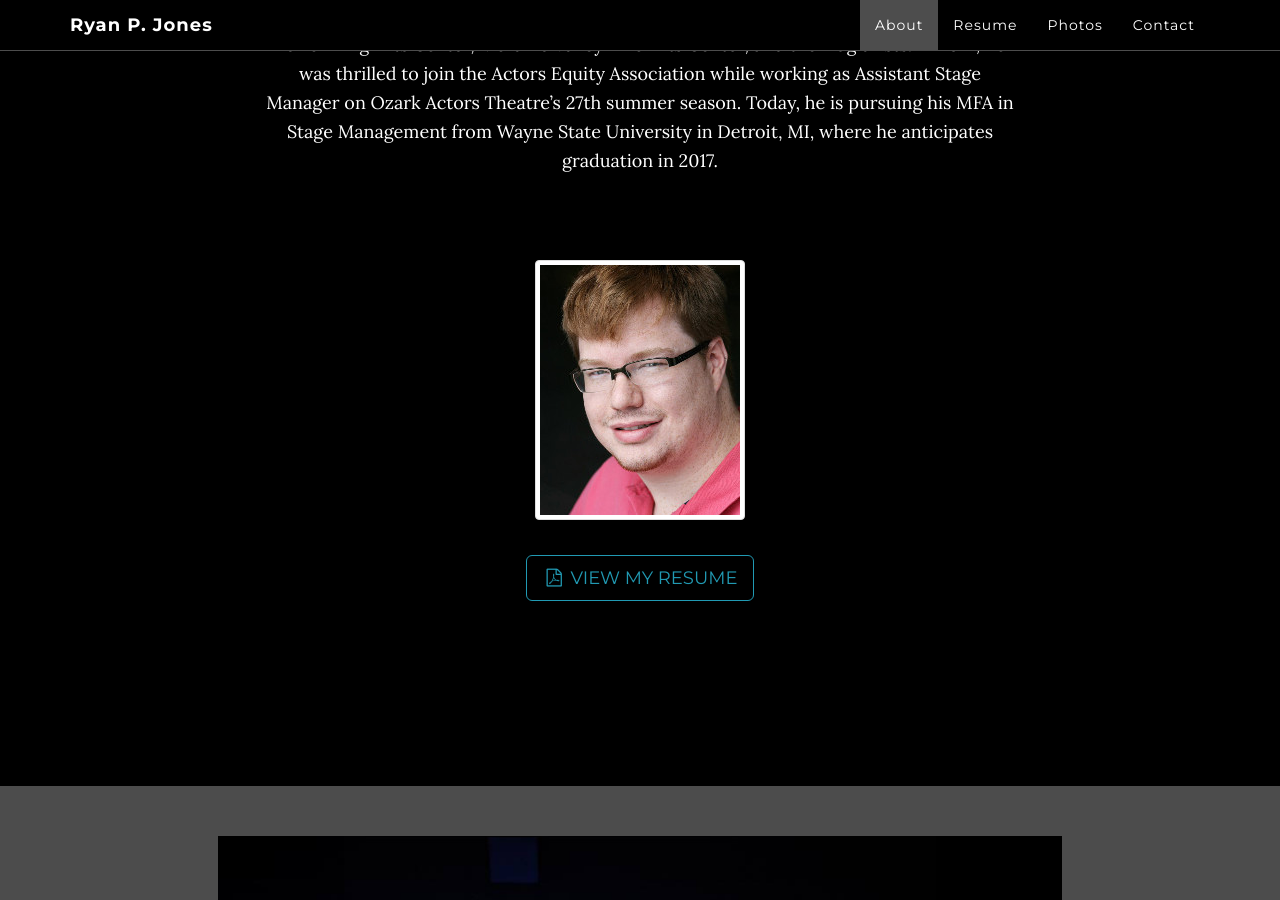
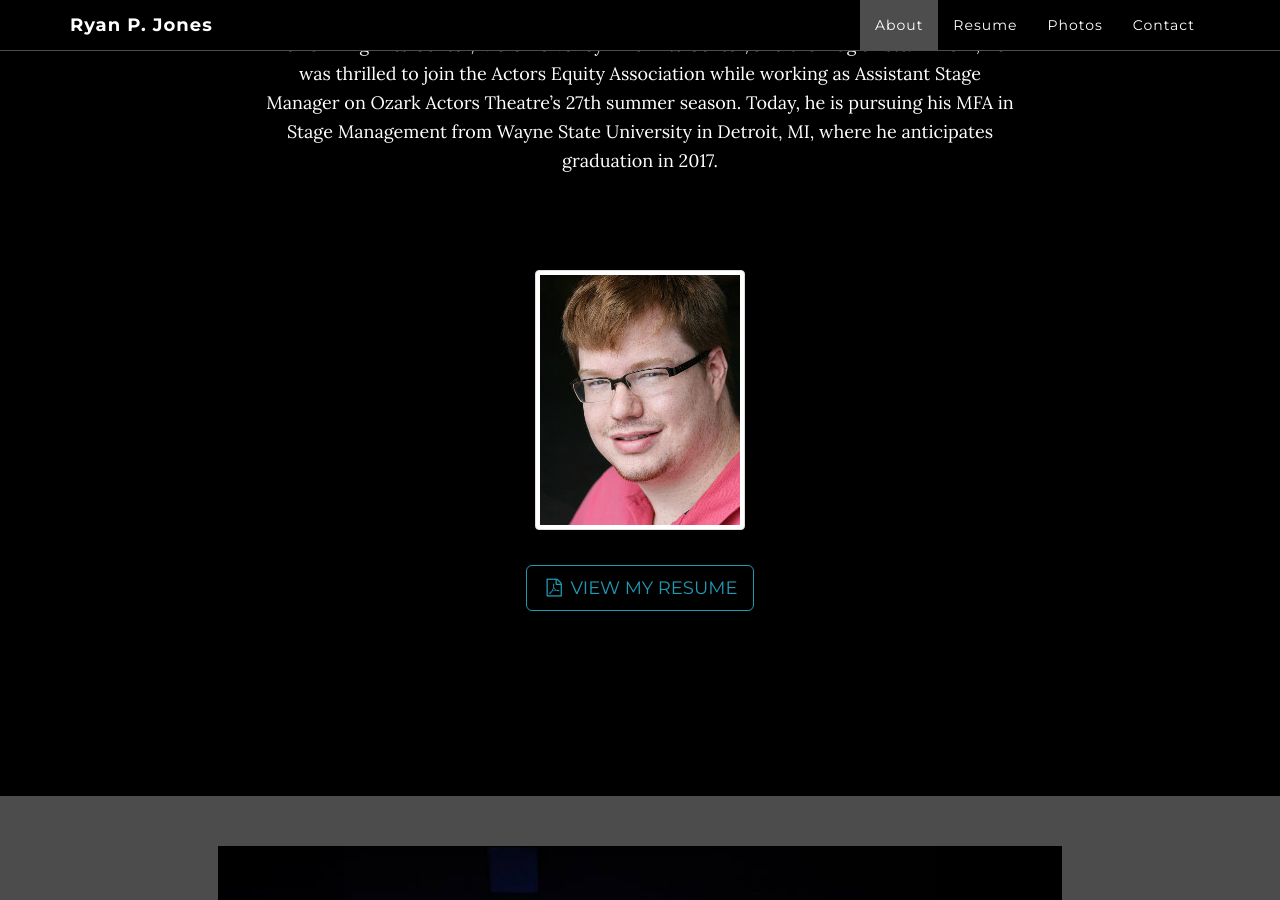
Before and after one commit to ryanpjones/ryanpjones.github.io, a Jekyll site: the page built from index.html, in a window 1280 px wide and 900 px high, scrolled down 1625 px. Built offline with Jekyll 4.4.1, drawn with Linux system fonts in a browser that asks for light colours; nearby versions of some CDN libraries.

Commit message:
Increase padding above headshot

```diff
--- a/_includes/about.md
+++ b/_includes/about.md
@@ -8,7 +8,7 @@ Outside of his academic work, Ryan has traveled to work at regional theatres acr
 The following year, Ryan moved to Chicago where he joined the creative teams of Jedlicka Performing Arts Center, Moraine Valley Fine Arts Center, and the Plagiarists.  In 2014, he was thrilled to join the Actors Equity Association while working as Assistant Stage Manager on Ozark Actors Theatre’s 27th summer season.  Today, he is pursuing his MFA in Stage Management from Wayne State University in Detroit, MI, where he anticipates graduation in 2017.
 
 ![Ryan P. Jones](/static/img/Headshot.jpg){: .img-thumbnail}
-{: style="padding-top:50px" #resume}
+{: style="padding-top:60px" #resume}
 
 <a href="/download/Ryan-P-Jones_Resume_8-25-14.pdf" target="_blank" class="btn btn-default btn-lg">
 <i class="fa fa-file-pdf-o fa-fw"></i> View My Resume
```
